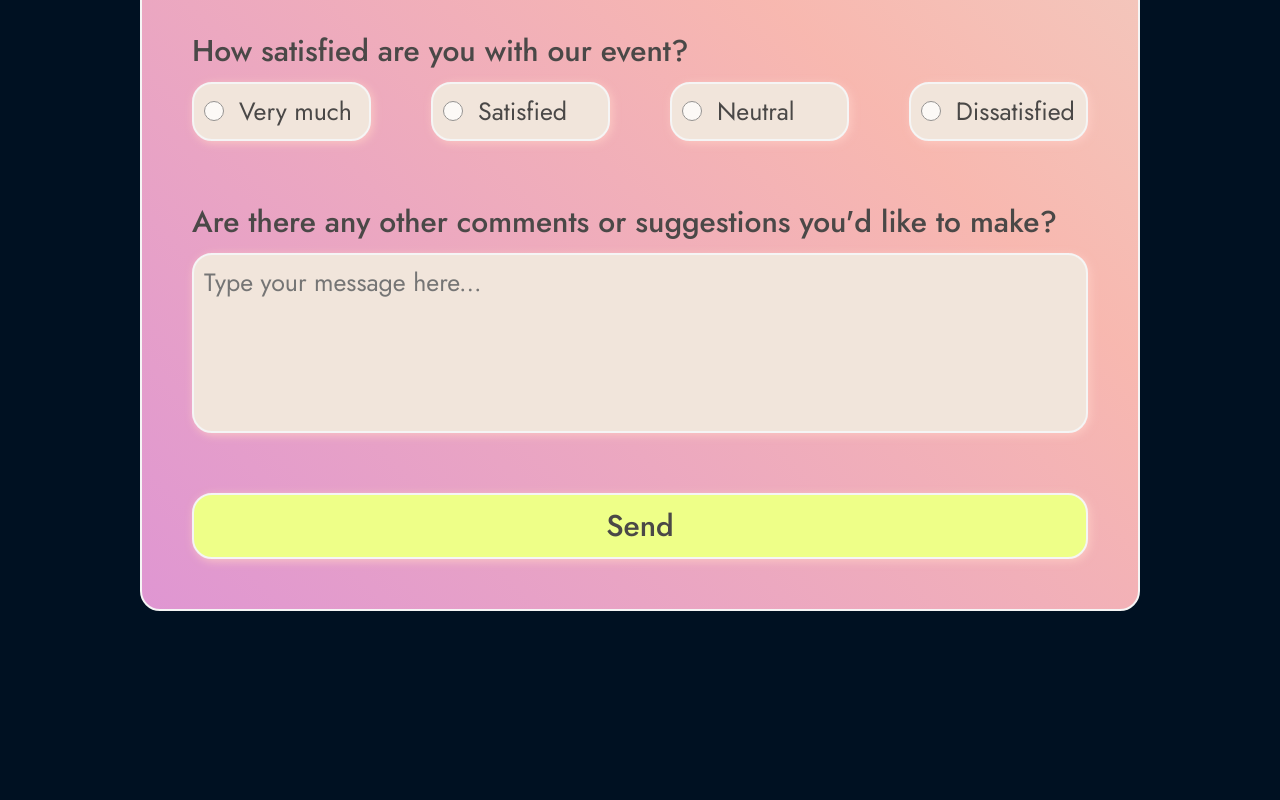
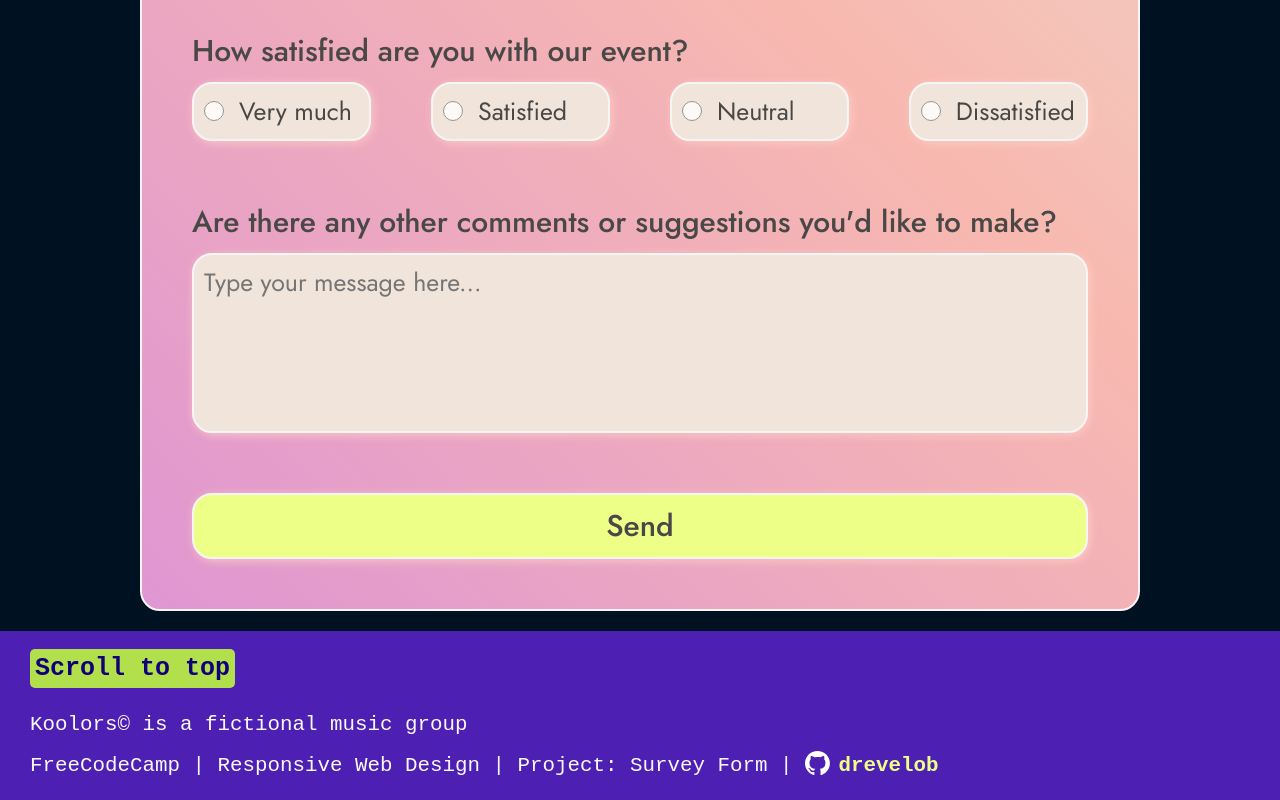
Before and after one commit to drevelob/fcc-survey-form, a plain HTML site: page index.html in a window 1280 px wide. Shown: the part 1106-1906 px from the top of the page. Before the commit the page ends 1737 px from the top, so only its background shows below. Drawn offline with Linux system fonts and the light colour scheme; a web font is replaced by a local one.

Commit message:
Add custome footer with contact information

```diff
--- a/index.html
+++ b/index.html
@@ -181,7 +181,20 @@
     </form>
   </main>
 
-  <footer></footer>
+  <footer id="footer" class="footer">
+    <p><a href="#top" class="footer-button">Scroll to top</a></p>
+    <small>
+      Koolors&#169; is a fictional music group
+    </small>
+    <br>
+    <small class="footer-info">
+      FreeCodeCamp | Responsive Web Design | Project: Survey Form |
+      <a href="https://github.com/drevelob">
+        <img src="./images/github-mark-white.svg" alt="Github Logo" width="16">
+        drevelob
+      </a>
+    </small>
+  </footer>
 </body>
 
 </html>
--- a/style.css
+++ b/style.css
@@ -32,6 +32,12 @@ html {
   scroll-behavior: smooth;
 }
 
+a:any-link {
+  color: var(--LKCOL);
+  text-decoration: none;
+  font-weight: bold;
+}
+
 /*||GLOBAL*/
 body {
   color: var(--FNCOL);
@@ -50,7 +56,6 @@ header {
 header p {
   font-style: italic;
   font-size: 1.25em;
-  /* padding-left: 100px; */
 }
 
 main {
@@ -188,3 +193,34 @@ button {
   padding-left: 10px;
   width: 46.5%;
 }
+
+/*||FOOTER*/
+.footer {
+  color: #f9faf8;
+  background-color: var(--A1COL);
+  font-family: monospace;
+  padding: 20px 30px;
+}
+
+.footer p {
+  margin-bottom: 20px;
+}
+
+.footer-button {
+  background-color: var(--A1COL);
+  border-radius: 5px;
+  filter: invert(1);
+  padding: 5px
+}
+
+.footer-info {
+  display: block;
+  padding-top: 10px;
+}
+
+.footer-info img {
+  display: inline;
+  width: 25px;
+  margin-bottom: -4px;
+  margin-right: -4px;
+}
```
Also changed, not shown: images/github-mark-white.svg (added), images/github-mark.svg (added).
